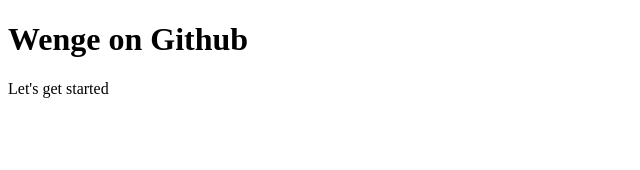
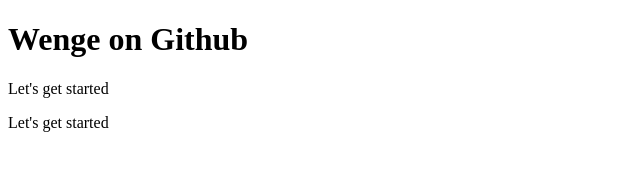
Before and after one commit to wengexue/wengexue.github.io, a plain HTML site: page index.html in a window 1280 px wide. Shown: the whole page, without its empty margins (0-640 px from the left). Drawn offline with Linux system fonts and the light colour scheme.

Commit message:
First pages commit

```diff
--- a/index.html
+++ b/index.html
@@ -7,5 +7,6 @@
     <body>
         <h1>Wenge on Github</h1>
         <p>Let's get started</p>
+        <p>Let's get started</p>
     </body>
 </html>
```
